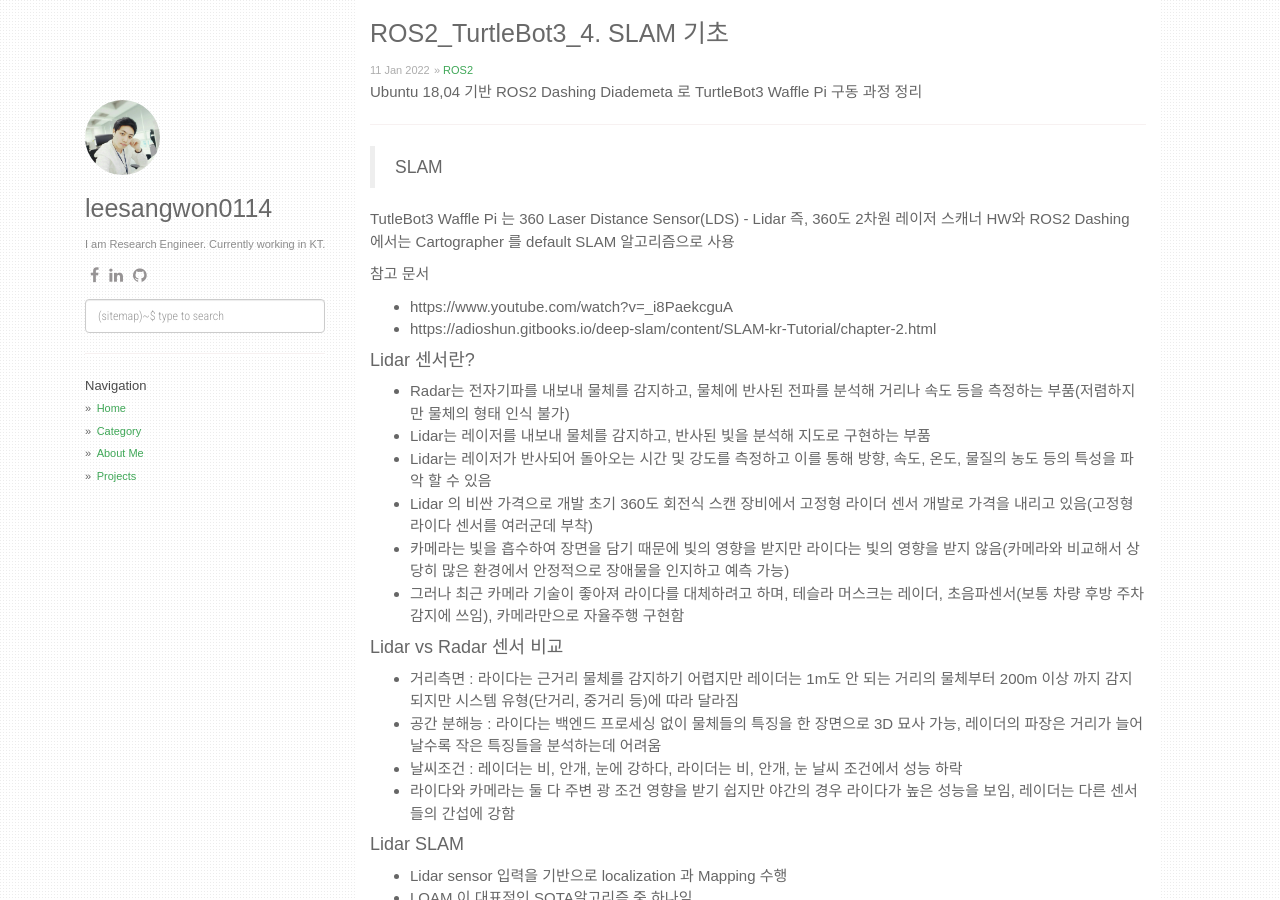
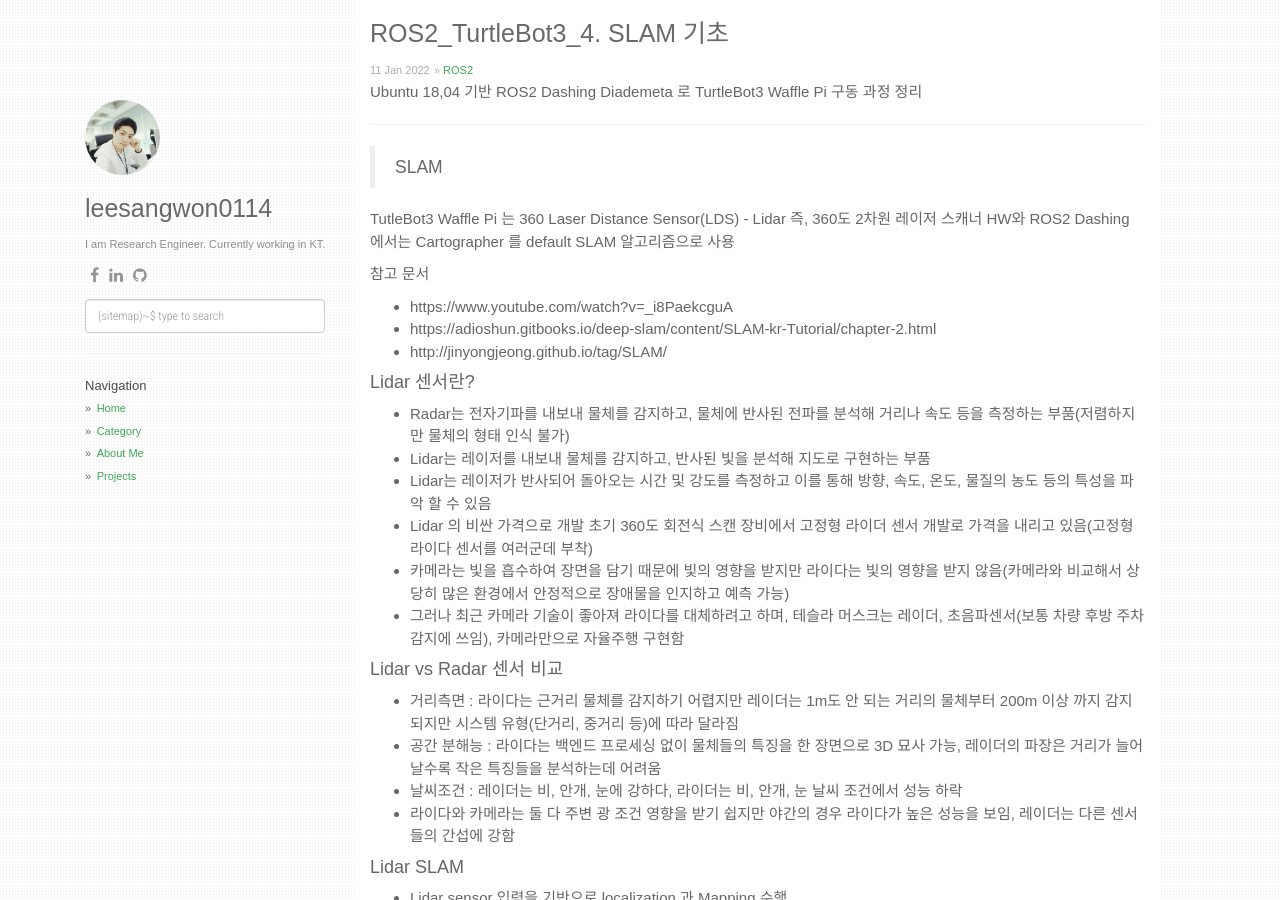
Before and after one commit to leesangwon0114/leesangwon0114.github.io, a Jekyll site: the page built from _posts/2022-01-12-ROS2_TurtleBot3_4.SLAM 기초.markdown, in a window 1280 px wide and 900 px high. Built offline with Jekyll 4.4.1, drawn with Linux system fonts in a browser that asks for light colours; nearby versions of some CDN libraries; comment, search, counter and statistics services are not loaded; part of the change alters nothing that is shown.

Commit message:
Update 2022-01-12-ROS2_TurtleBot3_4.SLAM 기초.markdown

```diff
--- a/_posts/2022-01-12-ROS2_TurtleBot3_4.SLAM 기초.markdown
+++ b/_posts/2022-01-12-ROS2_TurtleBot3_4.SLAM 기초.markdown
@@ -17,7 +17,7 @@ TutleBot3 Waffle Pi 는 360 Laser Distance Sensor(LDS) - Lidar 즉, 360도 2차
 
 - https://www.youtube.com/watch?v=_i8PaekcguA
 - https://adioshun.gitbooks.io/deep-slam/content/SLAM-kr-Tutorial/chapter-2.html
-
+- http://jinyongjeong.github.io/tag/SLAM/
 
 #### Lidar 센서란?
 
```
